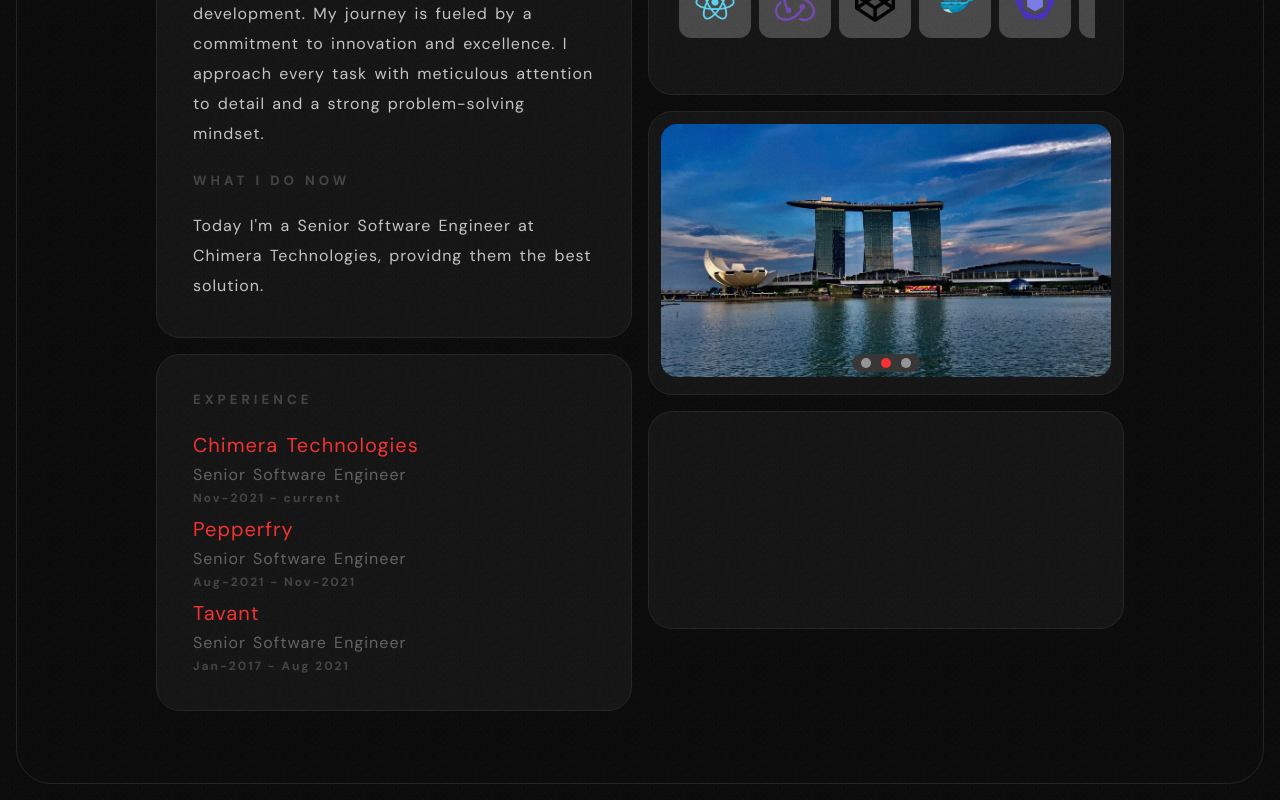
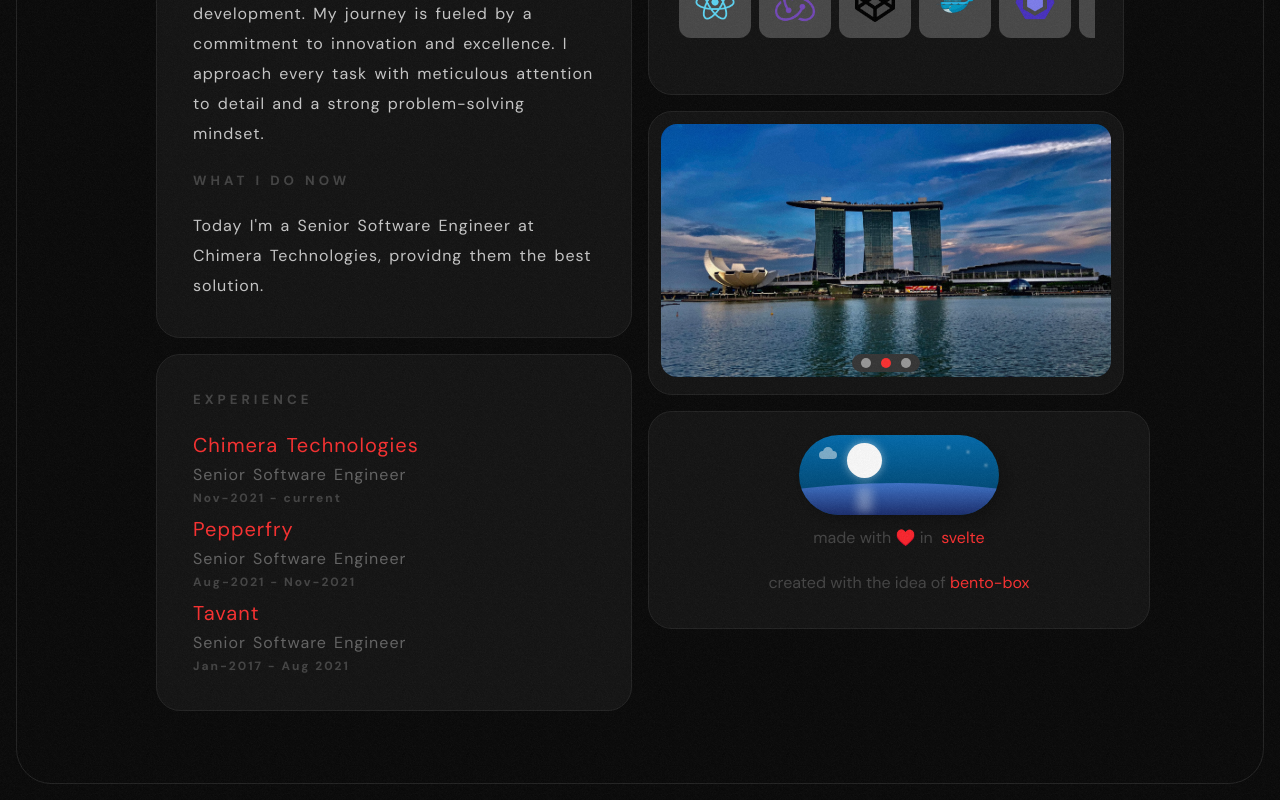
Before and after one commit to shreykr2802/bento-box-crispy, a SvelteKit app: page /about in a window 1280 px wide. Shown: the part 446-1246 px from the top of the page. Built offline with nearby package versions, Linux system fonts and the light colour scheme.

Commit message:
some minor changes

```diff
--- a/src/component/atoms/DarkLightMode.svelte
+++ b/src/component/atoms/DarkLightMode.svelte
@@ -43,10 +43,9 @@
 
 <style lang="scss">
 	.darkligtmode {
-		height: 100%;
-		width: 100%;
 		display: grid;
 		place-items: center;
+		width: 100%;
 
 		#checkbox {
 			display: none;
--- a/src/component/molecule/About/AboutContent.svelte
+++ b/src/component/molecule/About/AboutContent.svelte
@@ -5,6 +5,7 @@
 	import Outside1 from '../../../lib/images/Outside1.webp';
 	import Outside2 from '../../../lib/images/Outside2.webp';
 	import Outside3 from '../../../lib/images/Outside3.webp';
+	import DarkLightMode from '../../atoms/DarkLightMode.svelte';
 
 	const slidesToDisplay = [
 		{
@@ -92,7 +93,7 @@
 				<div class="box3">
 					<section>
 						<h5 class="box-sub-title">WHAT I DO BEST</h5>
-						<Carousel {slidesToDisplay} showButtons={false} indicatorPosition="bottom"/>
+						<Carousel {slidesToDisplay} showButtons={false} indicatorPosition="bottom" />
 					</section>
 				</div>
 				<div class="box4">
@@ -105,7 +106,13 @@
 						<Carousel slidesToDisplay={imagesToDisplay} showButtons={false} />
 					</section>
 				</div>
-				<div class="box6"></div>
+				<div class="box6">
+					<DarkLightMode />
+					<div class="made-text">
+						<span>made with ♥️ in&nbsp;</span> <span class="svelte">svelte</span>
+					</div>
+					<div class="made-text">created with the idea of <span class="svelte">bento-box</span></div>
+				</div>
 			</div>
 		</div>
 	</div>
@@ -215,7 +222,22 @@
 					}
 
 					.box6 {
-						flex-grow: 0.8;
+						flex-grow: 1;
+						width: 100%;
+						display: flex;
+						flex-direction: column;
+						align-items: center;
+						justify-content: center;
+						.made-text {
+							width: 100% !important;
+							min-height: auto;
+							border: 0;
+							text-align: center;
+							color: var(--color-text-darker);
+						}
+						.svelte {
+							color: var(--color-red-neon);
+						}
 					}
 				}
 			}
@@ -298,13 +320,16 @@
 			}
 		}
 
-		@media(max-width: 780px) {
+		@media (max-width: 780px) {
 			.container {
 				margin: 4rem 1% 1% 1%;
 				.column:nth-child(2) {
 					.col-group:nth-child(2) {
+						flex-direction: column;
+						width: 100%;
 						div {
 							min-height: auto;
+							width: calc(100% - var(--diff-factor));
 						}
 					}
 				}
--- a/src/routes/+page.svelte
+++ b/src/routes/+page.svelte
@@ -3,7 +3,7 @@
 </script>
 
 <svelte:head>
-	<title>Shrey Kumar | shreykr2802</title>
+	<title>Shrey Kumar | FullStackDev | shreykr2802</title>
 	<meta name="description" content="MERN Stack | Javascript | ReactJs" />
 </svelte:head>
 
```
Also changed, not shown: src/component/molecule/Home/HomeContent.svelte (+15 -0 lines).
